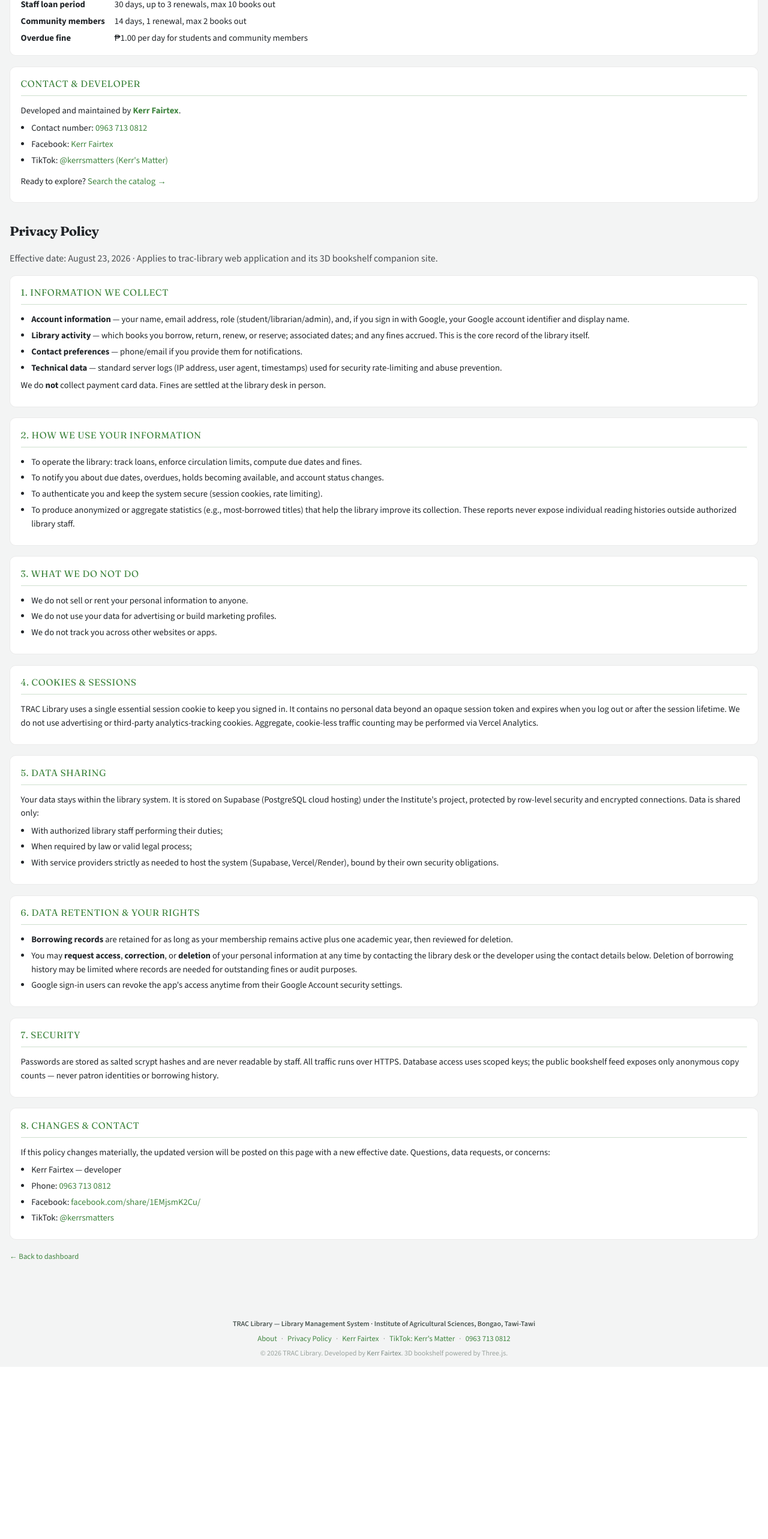
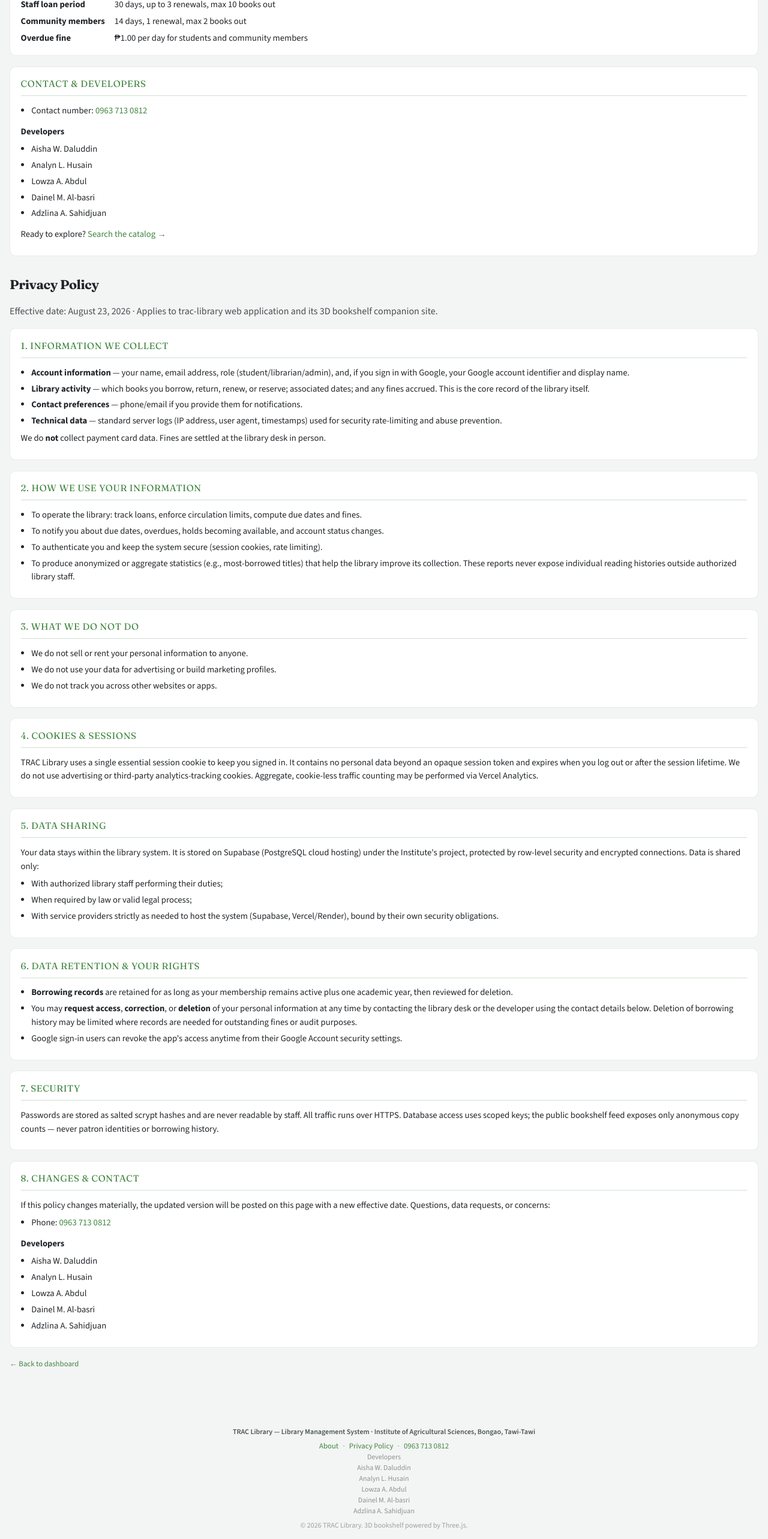
Before and after one commit to kerrfairtex/Library-management-system-with-notification, a Next.js app: page /about in a window 1280 px wide. Shown: the part 918-3484 px from the top of the page at 60% size. Before the commit the page ends 3197 px from the top, so only its background shows below. Built offline with nearby package versions, Linux system fonts and the light colour scheme; no server answers.

Commit message:
fix: remove Kerr Fairtex references, add developer credits across footers

```diff
--- a/src/app/(desk)/about/page.tsx
+++ b/src/app/(desk)/about/page.tsx
@@ -88,15 +88,19 @@ export default function AboutPage() {
         </dl>
       </Section>
 
-      <Section title="Contact & developer">
-        <p>
-          Developed and maintained by{" "}
-          <a href={FB} target="_blank" rel="noreferrer noopener"><strong>Kerr Fairtex</strong></a>.
+      <Section title="Contact & developers">
+        <ul>
+          <li>Contact number: <a href={`tel:${PHONE}`}>0963 713 0812</a></li>
+        </ul>
+        <p style={{ marginTop: "0.75rem" }}>
+          <strong>Developers</strong>
         </p>
         <ul>
-          <li>Contact number: <a href={`tel:${PHONE}`}>0963 713 0812</a></li>
-          <li>Facebook: <a href={FB} target="_blank" rel="noreferrer noopener">Kerr Fairtex</a></li>
-          <li>TikTok: <a href={TIKTOK} target="_blank" rel="noreferrer noopener">@kerrsmatters (Kerr&apos;s Matter)</a></li>
+          <li>Aisha W. Daluddin</li>
+          <li>Analyn L. Husain</li>
+          <li>Lowza A. Abdul</li>
+          <li>Dainel M. Al-basri</li>
+          <li>Adzlina A. Sahidjuan</li>
         </ul>
         <p style={{ marginTop: "0.75rem" }}>
           Ready to explore? <Link href="/books">Search the catalog →</Link>
@@ -186,10 +190,17 @@ export default function AboutPage() {
           concerns:
         </p>
         <ul>
-          <li>Kerr Fairtex — developer</li>
           <li>Phone: <a href={`tel:${PHONE}`}>0963 713 0812</a></li>
-          <li>Facebook: <a href={FB} target="_blank" rel="noreferrer noopener">facebook.com/share/1EMjsmK2Cu/</a></li>
-          <li>TikTok: <a href={TIKTOK} target="_blank" rel="noreferrer noopener">@kerrsmatters</a></li>
+        </ul>
+        <p style={{ marginTop: "0.75rem" }}>
+          <strong>Developers</strong>
+        </p>
+        <ul>
+          <li>Aisha W. Daluddin</li>
+          <li>Analyn L. Husain</li>
+          <li>Lowza A. Abdul</li>
+          <li>Dainel M. Al-basri</li>
+          <li>Adzlina A. Sahidjuan</li>
         </ul>
       </Section>
 
--- a/src/components/KohaShell.tsx
+++ b/src/components/KohaShell.tsx
@@ -193,22 +193,20 @@ export function KohaShell({ children }: { children: React.ReactNode }) {
                   <span aria-hidden>·</span>
                   <Link href="/about#privacy">Privacy Policy</Link>
                   <span aria-hidden>·</span>
-          <a href="https://www.facebook.com/share/1EMjsmK2Cu/" target="_blank" rel="noreferrer noopener">
-            Kerr Fairtex
-          </a>
-          <span aria-hidden>·</span>
-          <a href="https://www.tiktok.com/@kerrsmatters?_r=1&_t=ZS-997ZGDLtD9t" target="_blank" rel="noreferrer noopener">
-            TikTok: Kerr&apos;s Matter
-          </a>
-          <span aria-hidden>·</span>
-          <a href="tel:+639637130812">0963 713 0812</a>
+                  <a href="tel:+639****0812">0963 713 0812</a>
                 </nav>
+                <div className="koha-footer-developers">
+                  <p className="koha-footer-dev-title">Developers</p>
+                  <ul>
+                    <li>Aisha W. Daluddin</li>
+                    <li>Analyn L. Husain</li>
+                    <li>Lowza A. Abdul</li>
+                    <li>Dainel M. Al-basri</li>
+                    <li>Adzlina A. Sahidjuan</li>
+                  </ul>
+                </div>
                 <p className="koha-footer-fine">
-          © {new Date().getFullYear()} TRAC Library. Developed by{" "}
-          <a href="https://www.facebook.com/share/1EMjsmK2Cu/" target="_blank" rel="noreferrer noopener">
-            Kerr Fairtex
-          </a>
-          . 3D bookshelf powered by Three.js.
+                  © {new Date().getFullYear()} TRAC Library. 3D bookshelf powered by Three.js.
                 </p>
       </footer>
     </div>
```
Also changed, not shown: src/app/user-guidelines/page.tsx (+13 -3 lines). Lines whose indentation alone changed are shown as unchanged.
